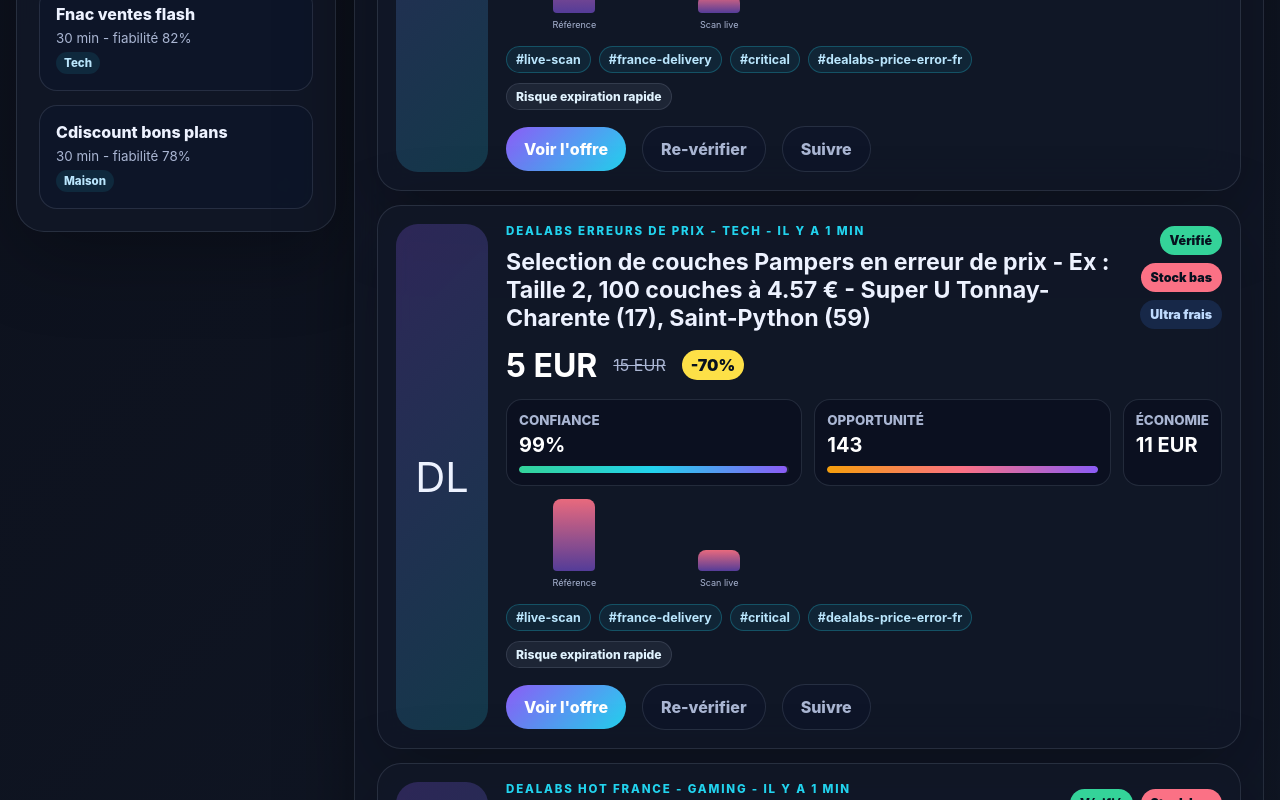
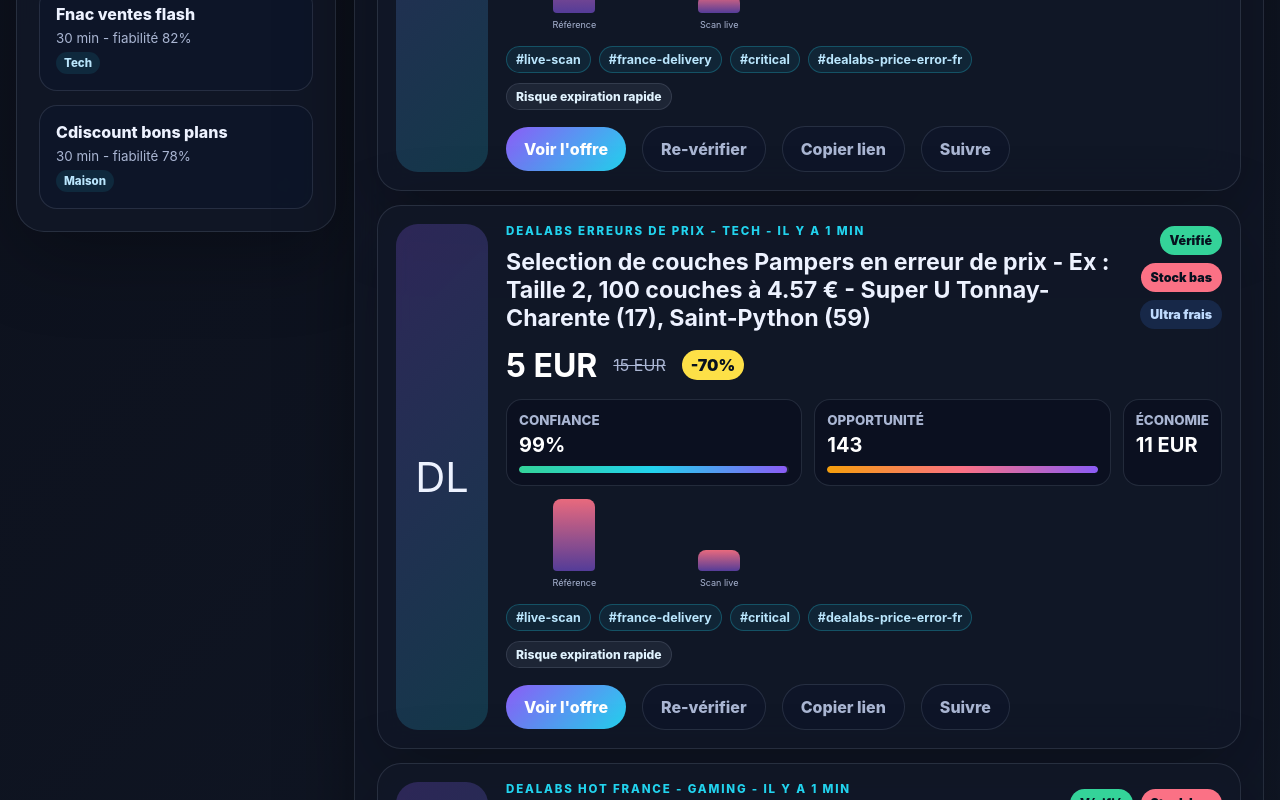
Before and after one commit to dbrckk/glitchprice-finder, a React (Vite) app: page / in a window 1280 px wide. Shown: the part 2000-2800 px from the top of the page. Built offline with nearby package versions, Linux system fonts and the light colour scheme.

Commit message:
Add deal link copy action

```diff
--- a/src/components/DealCard.tsx
+++ b/src/components/DealCard.tsx
@@ -1,4 +1,4 @@
-import { memo } from "react";
+import { memo, useCallback, useState } from "react";
 import { DealSignal } from "../types";
 import { CATEGORY_LABELS, formatCurrency, formatRelativeTime, getOpportunityScore, getSavings } from "../utils/dealScoring";
 import { getFreshnessLabel } from "../utils/dealFreshness";
@@ -17,10 +17,22 @@
 }
 
 export const DealCard = memo(function DealCard({ deal, isTracked, onToggleWatchlist, onVerify }: DealCardProps) {
+  const [copyState, setCopyState] = useState<"idle" | "copied" | "failed">("idle");
   const maxPrice = Math.max(...deal.priceHistory.map((snapshot) => snapshot.price), deal.referencePrice);
   const opportunityScore = getOpportunityScore(deal);
   const risks = evaluateDealRisks(deal);
   const freshnessLabel = getFreshnessLabel(deal);
+
+  const copyDealLink = useCallback(async () => {
+    try {
+      await navigator.clipboard.writeText(deal.url);
+      setCopyState("copied");
+    } catch {
+      setCopyState("failed");
+    }
+
+    window.setTimeout(() => setCopyState("idle"), 1800);
+  }, [deal.url]);
 
   return (
     <article className={`deal-card ${isTracked ? "deal-card--tracked" : ""}`}>
@@ -110,6 +122,9 @@
           <button type="button" onClick={() => onVerify(deal.id)} disabled={deal.verificationStatus === "checking"}>
             {deal.verificationStatus === "checking" ? "Vérification..." : "Re-vérifier"}
           </button>
+          <button type="button" className={`copy-link-button copy-link-button--${copyState}`} onClick={copyDealLink}>
+            {copyState === "copied" ? "Lien copié" : copyState === "failed" ? "Copie impossible" : "Copier lien"}
+          </button>
           <button type="button" className={isTracked ? "is-active" : ""} onClick={() => onToggleWatchlist(deal.id)}>
             {isTracked ? "Retirer du suivi" : "Suivre"}
           </button>
--- a/styles/index.css
+++ b/styles/index.css
@@ -411,6 +411,22 @@
 .deal-actions button.is-active {
   color: #07111f;
   background: var(--success);
+}
+
+.deal-actions .copy-link-button {
+  min-width: 118px;
+}
+
+.deal-actions .copy-link-button--copied {
+  border-color: rgba(52, 211, 153, 0.45);
+  color: #052e16;
+  background: linear-gradient(135deg, var(--success), #a7f3d0);
+}
+
+.deal-actions .copy-link-button--failed {
+  border-color: rgba(248, 113, 113, 0.5);
+  color: white;
+  background: linear-gradient(135deg, var(--danger), var(--warning));
 }
 
 @media (max-width: 1100px) {
```
